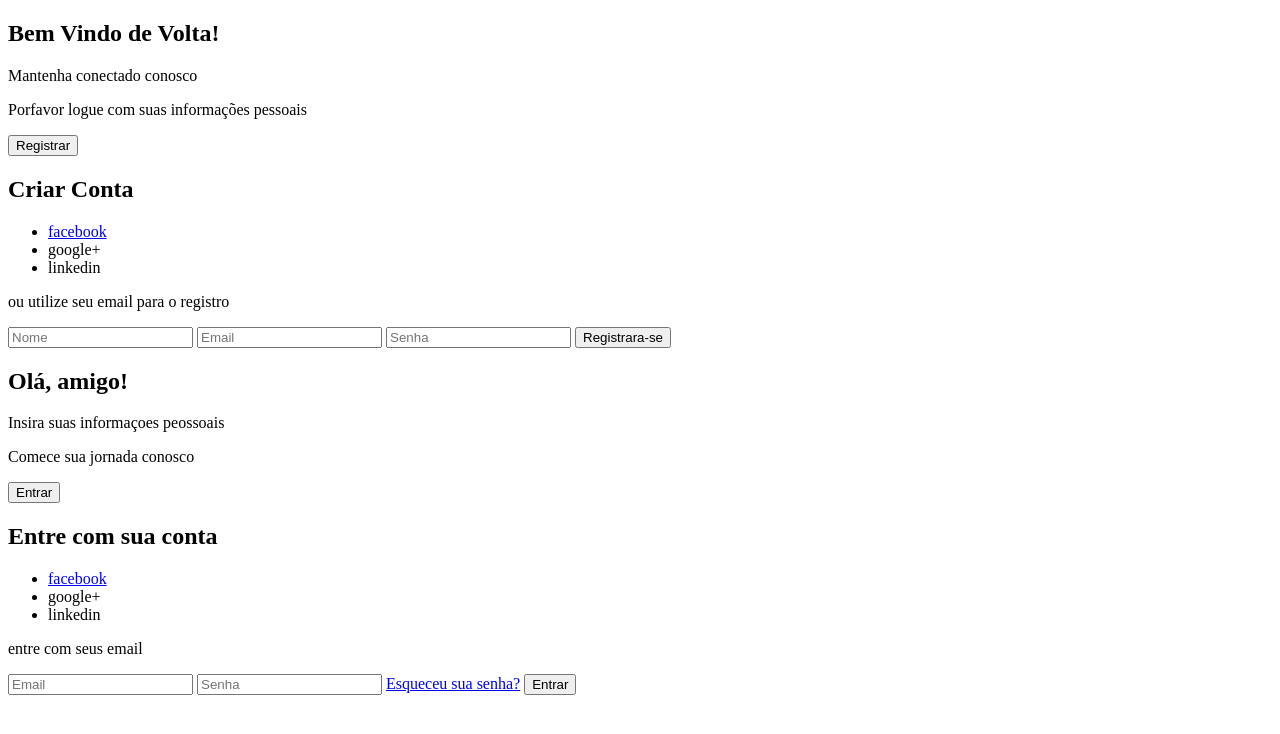
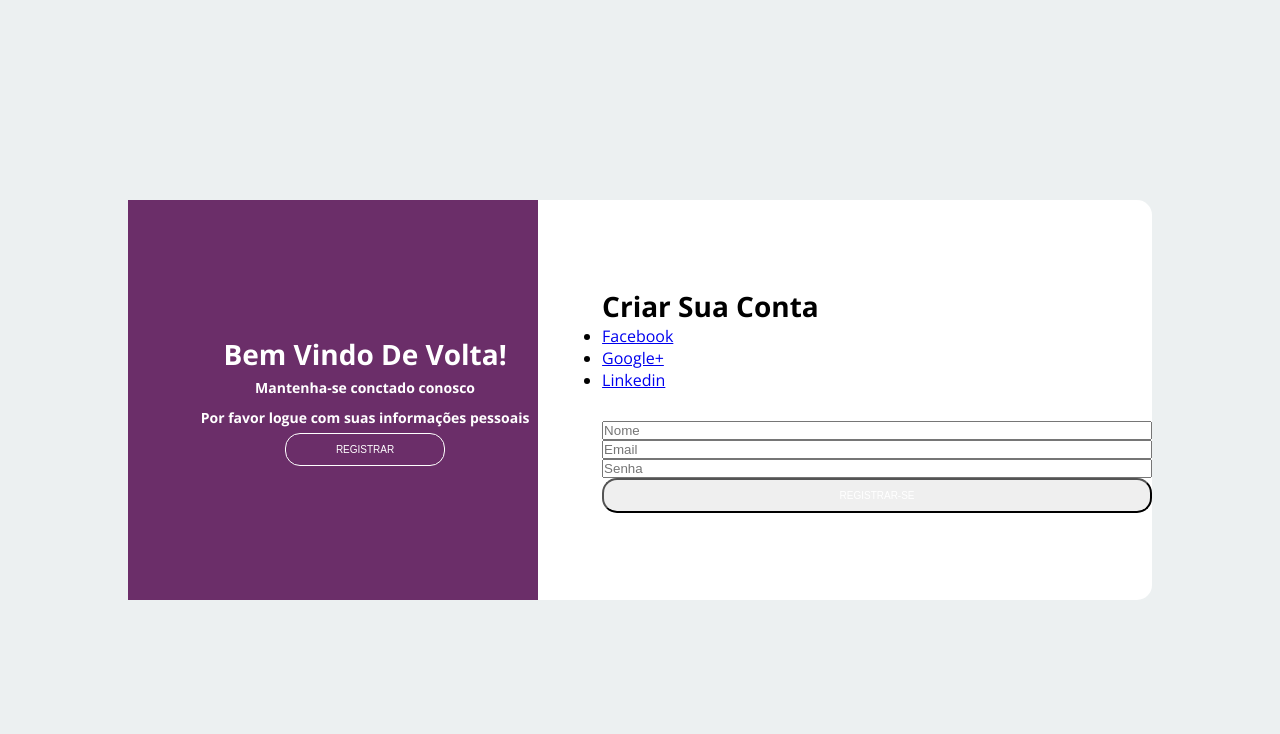
Before and after one commit to castronicolau/Login, a plain HTML site: page login.html in a window 1280 px wide. Drawn offline with nearby package versions, Linux system fonts and the light colour scheme.

Commit message:
Aula 2 - finalizada

```diff
--- a/css/style.css
+++ b/css/style.css
@@ -0,0 +1,100 @@
+
+@import url('https://fonts.googleapis.com/css2?family=Open+Sans:wght@300;400;700&family=Roboto&display=swap');
+
+*{
+    margin: 0;
+    padding: 0;
+    box-sizing: border-box;
+}
+
+body{
+    font-family: 'Open Sans', sans-serif;
+}
+
+.container{
+    display: flex;
+    justify-content: center;
+    align-items: center;
+    height: 100vh;
+    background-color: #ecf0f1;
+}
+
+.content-first{
+    background-color:white;
+    border-radius: 15px;
+    width: 80%;
+    height: 50%;
+    display: flex;
+    justify-content: space-between;
+    align-items: center;
+    position: relative;
+}
+
+.content-first:before{
+    content: "";
+    position: absolute;
+    background-color:#6b2e69 ;
+    width: 40%;
+    height: 100%;
+}
+
+.title{
+    font-size: 28px;
+    font-weight: bold;
+    text-transform: capitalize;
+}
+
+.title-primario{
+    color:white
+}
+
+.description{
+    font-size: 14px;
+    font-weight: bold;
+    text-transform: 300;
+    color: white;
+    line-height: 30px;
+}
+
+.btn{
+    border-radius:15px;
+    text-transform: uppercase;
+    color:white;
+    font-size: 10px;
+    padding: 10px 50px;
+    cursor: pointer;
+}
+
+.btn-primario{
+    background-color: transparent;
+    border: 1px solid white;
+}
+
+.btn-primario:hover{
+    background-color: white;
+    color:#6b2e69;
+}
+
+.first-column{
+    text-align: center;
+    flex: 1 0 auto;
+    z-index: 10;
+}
+
+.second-column{
+    flex: 2 0 auto;
+}
+
+.list-social-midia{
+    display: flex;
+}
+
+.form{
+    display: flex;
+    flex-direction: column;
+}
+
+.content-second{
+   position: absolute;
+   display: none;
+}
--- a/login.html
+++ b/login.html
@@ -1,71 +1,67 @@
 <!DOCTYPE html>
 <html lang="en">
-
 <head>
     <meta charset="UTF-8">
     <meta http-equiv="X-UA-Compatible" content="IE=edge">
     <meta name="viewport" content="width=device-width, initial-scale=1.0">
-    <link rel="preconnect" href="https://fonts.googleapis.com">
-    <link rel="preconnect" href="https://fonts.gstatic.com" crossorigin>
-    <link href="https://fonts.googleapis.com/css2?family=Roboto:wght@100&display=swap" rel="stylesheet">
-    <link rel="stylesheet" href="./css/style.css">
+    <link rel="stylesheet" href="css/style.css">
     <title>Login</title>
 </head>
 
 <body>
-    <main>
+    <div class="container">
+        <div class="content-first">
             <div class="first-column">
-            <h2 class="title.login">Bem Vindo de Volta!</h2>
-            <p class="description">Mantenha conectado conosco</p>
-            <p class="description">Porfavor logue com suas informações pessoais</p>
-            <button class="btn">Registrar</button>
+                <h2 class="title title-primario">Bem vindo de volta!</h2>
+                <p class="description">Mantenha-se conctado conosco</p>
+                <p class="description">Por favor logue com suas informações pessoais</p>
+                <button class="btn btn-primario">Registrar</button>
             </div>
-
             <div class="second-column">
-            <h2 class="title.login">Criar Conta</h2>
-            <div class="social-midia"></div>
+                <h2 class="title">Criar sua conta</h2>
+                <div class="social-midia">
                     <ul>
-                <li><a href="#">facebook</a></li>
-                <li><a href="#"></a>google+</li>
-                <li><a href="#"></a>linkedin</li>
+                        <li><a href="#">Facebook</a></li>
+                        <li><a href="#">Google+</a></li>
+                        <li><a href="#">Linkedin</a></li>
                     </ul>
                 </div>
-        <p class="description">ou utilize seu email para o registro</p>
+                <p class="description">ou ultilize seu email para se registrar</p>
                 <div class="form">
                     <input type="text" placeholder="Nome">
                     <input type="email" placeholder="Email">
                     <input type="password" placeholder="Senha">
-            <button class="btn">Registrara-se</button>
+                    <button class="btn">Registrar-se</button>
+                </div>
+            </div>
         </div>
 
-        <div class="content second-content">
+        <div class="content-second">
             <div class="first-column">
-                <h2 class="title.login">Olá, amigo!</h2>
-                <p class="description">Insira suas informaçoes peossoais</p>
+                <h2 class="title">Olá, amigo!</h2>
+                <p class="description">Insira seus dados pessoais </p>
                 <p class="description">Comece sua jornada conosco</p>
                 <button class="btn">Entrar</button>
             </div>
-
             <div class="second-column">
-                <h2 class="title.login">Entre com sua conta</h2>
-                <div class="social-midia"></div>
-                <ul>
-                    <li><a href="#">facebook</a></li>
-                    <li><a href="#"></a>google+</li>
-                    <li><a href="#"></a>linkedin</li>
+                <h2 class="title">começar como desenvolvedor</h2>
+                <div class="social-midia">
+                    <ul class="list-social-midia">
+                        <li><a href="#">Facebook</a></li>
+                        <li><a href="#">Google+</a></li>
+                        <li><a href="#">Linkedin</a></li>
                     </ul>
                 </div>
-            <p class="description">entre com seus email</p>
+                <p class="description">ou ultilize sua conta de email</p>
                 <div class="form">
                     <input type="email" placeholder="Email">
                     <input type="password" placeholder="Senha">
-                <a href="#">Esqueceu sua senha?</a>
+                    <a href="#">esqueceu sua senha?</a>
                     <button class="btn">Entrar</button>
                 </div>
+            </div>
+        </div>
+    </div>
 
-    </main>
-    <footer>
-    </footer>
 </body>
-
 </html>
```
Also changed, not shown: index.html (deleted, +0 -13 lines). Lines whose indentation alone changed are shown as unchanged.
